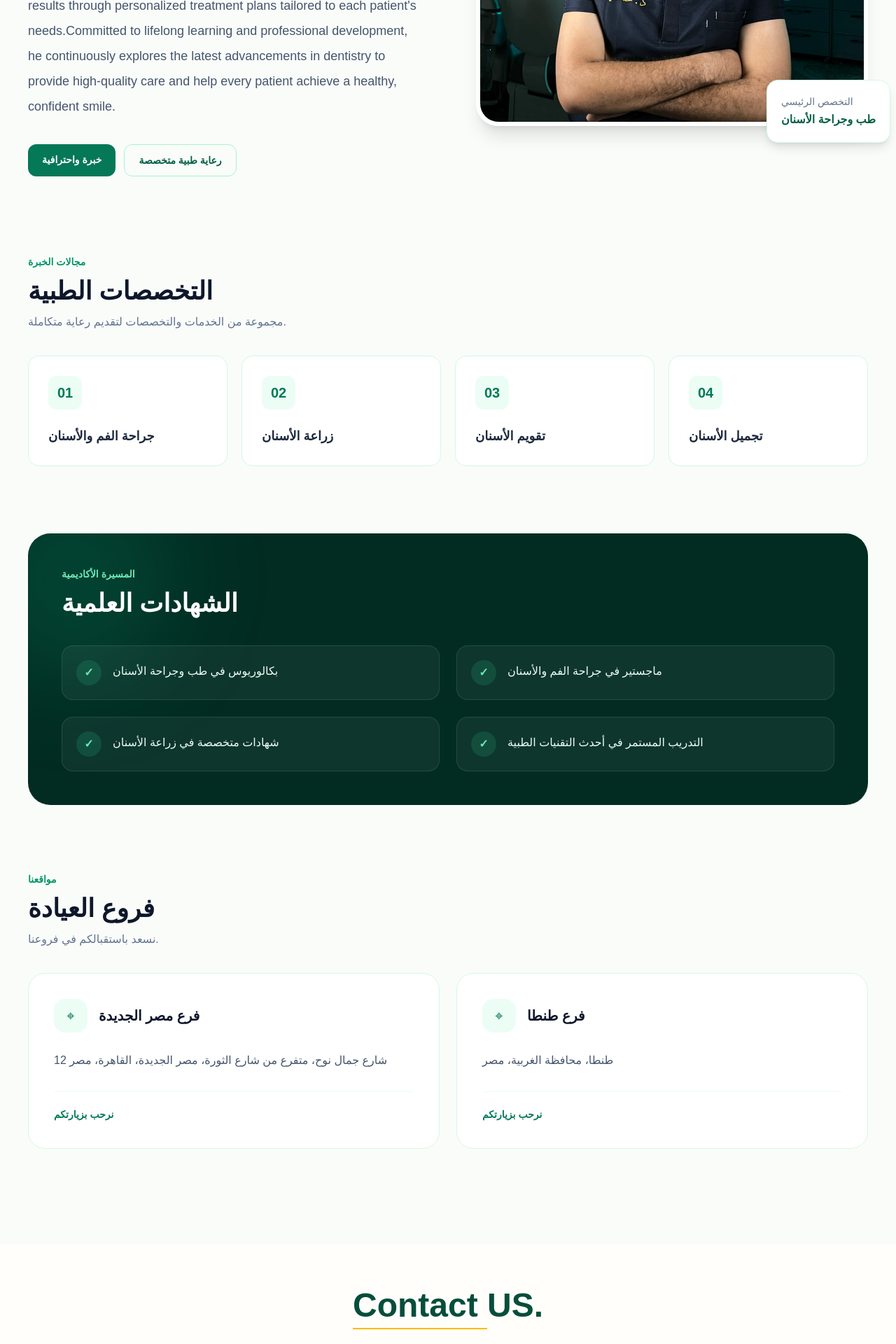
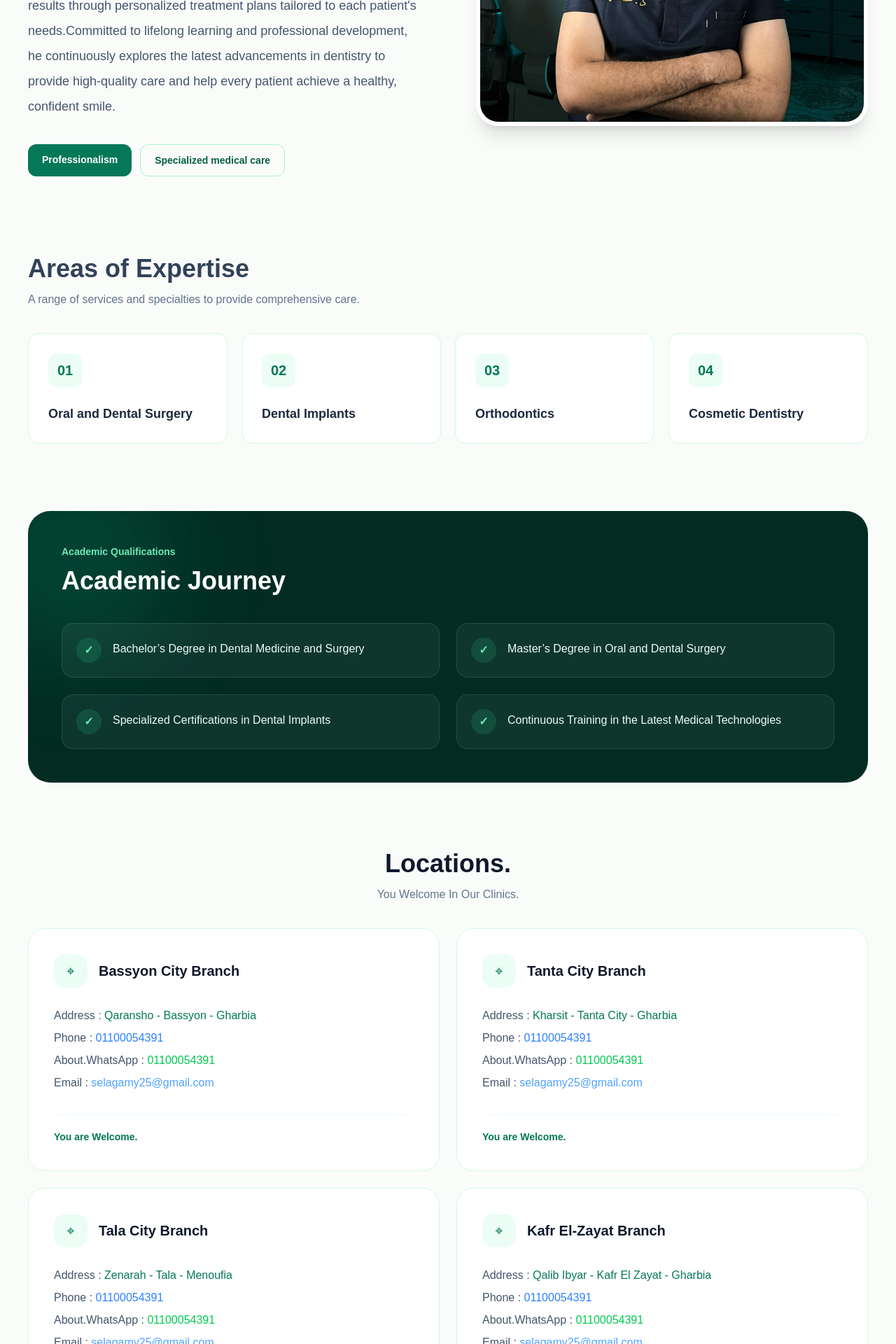
Before and after one commit to el-3agamy/Dr.MohamedYasser, a Next.js app: page /en/about in a window 1280 px wide. Shown: the part 580-2500 px from the top of the page at 70% size. Built offline with nearby package versions, Linux system fonts and the light colour scheme.

Commit message:
fea : complete all site content

```diff
--- a/src/app/[locale]/(pages)/about/page.tsx
+++ b/src/app/[locale]/(pages)/about/page.tsx
@@ -1,35 +1,19 @@
 
+import getBranchesData from '@/data/branchesData';
+import getEducationData from '@/data/educationData';
+import getSpecialtiesData from '@/data/specializatioData';
 import { useTranslations } from 'next-intl'
 import Image from 'next/image'
 import React from 'react'
 
 export default function AboutPage() {
-    const t = useTranslations("About") ;
+    const t = useTranslations("About");
+    const tt = useTranslations("Locations")
+    const educationData = getEducationData(t);
+    const specialtiesData = getSpecialtiesData(t);
+    const clinics = getBranchesData();
 
-    const specialties = [
-        "جراحة الفم والأسنان",
-        "زراعة الأسنان",
-        "تقويم الأسنان",
-        "تجميل الأسنان",
-    ]
 
-    const certificates = [
-        "بكالوريوس في طب وجراحة الأسنان",
-        "ماجستير في جراحة الفم والأسنان",
-        "شهادات متخصصة في زراعة الأسنان",
-        "التدريب المستمر في أحدث التقنيات الطبية",
-    ]
-
-    const clinics = [
-        {
-            name: "فرع مصر الجديدة",
-            address: "12 شارع جمال نوح، متفرع من شارع الثورة، مصر الجديدة، القاهرة، مصر",
-        },
-        {
-            name: "فرع طنطا",
-            address: "طنطا، محافظة الغربية، مصر",
-        },
-    ]
 
     return (
         <main
@@ -44,7 +28,7 @@ export default function AboutPage() {
                     <div className="order-2 md:order-1 space-y-7">
                         <div className="inline-flex items-center gap-2 px-4 py-2 rounded-full bg-emerald-50 border border-emerald-100 text-emerald-700 text-sm font-medium">
                             <span className="w-2 h-2 rounded-full bg-emerald-500" />
-                            تعرف على الطبيب
+                            {t("knowDr")}
                         </div>
 
                         <div className="space-y-4">
@@ -61,10 +45,10 @@ export default function AboutPage() {
 
                         <div className="flex flex-wrap gap-3 pt-2">
                             <span className="px-5 py-3 rounded-xl bg-emerald-700 text-white text-sm font-semibold">
-                                خبرة واحترافية
+                                {t("professional1")}
                             </span>
                             <span className="px-5 py-3 rounded-xl border border-emerald-200 text-emerald-800 text-sm font-semibold">
-                                رعاية طبية متخصصة
+                                {t("professional2")}
                             </span>
                         </div>
                     </div>
@@ -81,31 +65,23 @@ export default function AboutPage() {
                                 sizes="(max-width: 768px) 100vw, 50vw"
                             />
                         </div>
-                        <div className="absolute -bottom-6 -right-4 md:-right-8 bg-white shadow-lg border border-emerald-100 rounded-2xl p-5">
-                            <p className="text-sm text-slate-500">التخصص الرئيسي</p>
-                            <p className="text-emerald-800 font-bold mt-1">
-                                طب وجراحة الأسنان
-                            </p>
-                        </div>
                     </div>
                 </section>
 
                 {/* Specialties */}
                 <section className="mb-24">
                     <div className="mb-9">
-                        <p className="text-emerald-600 text-sm font-semibold mb-3">
-                            مجالات الخبرة
-                        </p>
-                        <h2 className="text-3xl md:text-4xl font-bold text-slate-900">
-                            التخصصات الطبية
+
+                        <h2 className="text-3xl md:text-4xl font-bold text-slate-700">
+                            {t("specialties.tit")}
                         </h2>
                         <p className="text-slate-500 mt-3">
-                            مجموعة من الخدمات والتخصصات لتقديم رعاية متكاملة.
+                            {t("specialties.p")}
                         </p>
                     </div>
 
                     <div className="grid grid-cols-1 sm:grid-cols-2 lg:grid-cols-4 gap-5">
-                        {specialties.map((item, index) => (
+                        {specialtiesData.map((item, index) => (
                             <div
                                 key={index}
                                 className="group p-7 bg-white border border-emerald-100 rounded-2xl hover:border-emerald-400 hover:shadow-lg hover:shadow-emerald-900/5 transition-all duration-300"
@@ -129,14 +105,14 @@ export default function AboutPage() {
 
                         <div className="relative">
                             <p className="text-emerald-300 text-sm font-semibold mb-3">
-                                المسيرة الأكاديمية
+                                {t("education.tit")}
                             </p>
                             <h2 className="text-3xl md:text-4xl font-bold mb-10">
-                                الشهادات العلمية
+                                {t("education.subTit")}
                             </h2>
 
                             <div className="grid md:grid-cols-2 gap-6">
-                                {certificates.map((item, index) => (
+                                {educationData?.map((item, index) => (
                                     <div
                                         key={index}
                                         className="flex gap-4 items-start p-5 rounded-2xl bg-white/5 border border-white/10 hover:bg-white/10 transition-colors"
@@ -157,19 +133,17 @@ export default function AboutPage() {
                 {/* Clinics */}
                 <section>
                     <div className="mb-9">
-                        <p className="text-emerald-600 text-sm font-semibold mb-3">
-                            مواقعنا
-                        </p>
-                        <h2 className="text-3xl md:text-4xl font-bold text-slate-900">
-                            فروع العيادة
+
+                        <h2 className="text-center text-3xl md:text-4xl font-bold text-slate-900">
+                           {tt("title")}
                         </h2>
-                        <p className="text-slate-500 mt-3">
-                            نسعد باستقبالكم في فروعنا.
+                        <p className="text-slate-500 mt-3 text-center">
+                           {t("welcomeToVisitMsg")}
                         </p>
                     </div>
 
                     <div className="grid md:grid-cols-2 gap-6">
-                        {clinics.map((clinic, index) => (
+                        {clinics?.map((clinic, index) => (
                             <article
                                 key={index}
                                 className="p-7 md:p-9 bg-white border border-emerald-100 rounded-3xl hover:shadow-xl hover:shadow-emerald-900/5 transition-all duration-300"
@@ -184,12 +158,30 @@ export default function AboutPage() {
                                 </div>
 
                                 <p className="text-slate-600 leading-8">
-                                    {clinic.address}
+                                  {t("Address")} : <span className='text-emerald-700'>{clinic.address}</span>
                                 </p>
 
+                                <p className="text-slate-600 leading-8">
+                                  {t("Phone")} :  <a href="tel:+201100054391" className='text-blue-500'>{clinic.phone}</a>
+                                </p>
+
+                                <p className="text-slate-600 leading-8">
+                                  {t("WhatsApp")} :  <a href="https://wa.me/201092901881" className='text-green-500'>{clinic.phone}</a>
+                                </p>
+
+                                <p className="text-slate-600 leading-8">
+                                  {t("Email")} :  <a href="" className='text-blue-400'>selagamy25@gmail.com</a>
+                                </p>
                                 <div className="mt-7 pt-5 border-t border-emerald-50">
                                     <span className="text-sm font-semibold text-emerald-700">
-                                        نرحب بزيارتكم
+                                        <a
+                                            href={clinic.mapLink}
+                                            target="_blank"
+                                            rel="noopener noreferrer"
+                                            className="hover:text-emerald-500 transition-colors"
+                                        >
+                                           {t("welcomeToVisit")}
+                                        </a>
                                     </span>
                                 </div>
                             </article>
--- a/src/app/[locale]/(pages)/contact/page.tsx
+++ b/src/app/[locale]/(pages)/contact/page.tsx
@@ -11,9 +11,9 @@ export default function ContactUsPage() {
       <main className='pt-25 bg-white'>
 
         <section className='p-25 text-center bg-gold-100 text-emerald-600'>
-            <h1 className=' font-bold text-3xl md:text-5xl mb-3'> اتصل بنا</h1>
+            <h1 className=' font-bold text-3xl md:text-5xl mb-3'>{t("callUs")}</h1>
             <p>
-            <span className=' pb-2 relative after:absolute after:w-full after:h-0.5 after:bg-amber-500 after:bottom-0 after:inset-s-0'>الفروع والتواصل</span>
+            {/* <span className=' pb-2 relative after:absolute after:w-full after:h-0.5 after:bg-amber-500 after:bottom-0 after:inset-s-0'>الفروع والتواصل</span> */}
             </p>
         </section>
 
--- /dev/null
+++ b/src/data/educationData.ts
@@ -0,0 +1,12 @@
+
+
+
+export default function  getEducationData(t :  (key: string) => string){
+    return [
+          t("education.1"),
+          t("education.2"),
+          t("education.3"),
+          t("education.4"),
+    ]
+
+}
--- /dev/null
+++ b/src/data/specializatioData.ts
@@ -0,0 +1,10 @@
+
+export default function getSpecialtiesData(t : (key : string)=>string){
+
+    return[
+        t("specialties.1"),
+        t("specialties.2"),
+        t("specialties.3"),
+        t("specialties.4"),
+    ]
+}
--- a/src/messages/ar.json
+++ b/src/messages/ar.json
@@ -21,6 +21,32 @@
     "titleRest": "نبذة عن ",
     "titleLined": "د:محمد ياسر",
     "bio": "طبيب أسنان يمتلك خبرة تمتد لأكثر من 5 سنوات في مجال طب الأسنان، مع اهتمام خاص بتقويم الأسنان وطب الأسنان التجميلي وتصميم الابتسامة وإعادة تأهيل الفم بالكامل. يحرص على الجمع بين الدقة الطبية وأحدث التقنيات لتحقيق نتائج علاجية وجمالية متميزة، مع التركيز على تقديم خطط علاجية مخصصة لكل مريض لضمان صحة الفم وجمال الابتسامة. ويؤمن بأهمية التطوير المستمر ومواكبة أحدث التطورات في طب الأسنان لتقديم رعاية احترافية وتجربة علاجية مريحة لكل مريض."
+    ,
+    "knowDr" : "تعرف على الطبيب" ,
+    "professional1" : " خبرة واحترافية",
+    "professional2" : " رعاية طبية متخصصة" ,
+    "specialties" : {
+      "tit" : " مجالات الخبرة" ,
+      "p" : "مجموعة من الخدمات والتخصصات لتقديم رعاية متكاملة." ,
+      "1" :"جراحة الفم والأسنان" ,
+      "2" : "زراعة الأسنان",
+      "3" :  "تقويم الأسنان",
+      "4" : "تجميل الأسنان"
+    } ,
+    "education" : {
+      "tit" : " الشهادات العلمية" ,
+      "subTit" : "المسيرة الأكاديمية" ,
+      "1" : "بكالوريوس في طب وجراحة الأسنان" ,
+      "2" : "ماجستير في جراحة الفم والأسنان" ,
+      "3" :"شهادات متخصصة في زراعة الأسنان",
+      "4" :  "التدريب المستمر في أحدث التقنيات الطبية"
+    } ,
+    "welcomeToVisit" : "نرحب بزيارتكم" ,
+    "welcomeToVisitMsg" : "نسعد باستقبالكم في فروعنا." ,
+     "Phone" :"هاتف " ,
+    "Address" : "عنوان " ,
+    "WhatsApp" : "واتساب ",
+    "Email" : "بريد إلكتروني "
   },
   "Smile": {
     "titleLined": "اجعل ابتسامتك",
@@ -128,7 +154,8 @@
     "fivthLocation": {
       "addressTitle": "فرع مدينة طنطا",
       "address": "محلة روح - طنطا - الغربية"
-    }
+    } ,
+    "callUs" : "اتصل بنا"
   },
   "ChatWidget": {
     "chatBotTitle": "تحدث مع المساعد الذكي",
--- a/src/messages/en.json
+++ b/src/messages/en.json
@@ -21,6 +21,33 @@
     "titleLined": "Dr.Mohamed Yasser.",
     "titleRest": "About ",
     "bio": "Dr. Mohamed Yasser is a a dedicated dentist with over 5 years of experience in dentistry, with a particular interest in orthodontics, esthetic dentistry, Digital Smile Design, and full-mouth rehabilitation.Combining clinical precision with modern dental techniques, he strives to deliver outstanding functional and aesthetic results through personalized treatment plans tailored to each patient's needs.Committed to lifelong learning and professional development, he continuously explores the latest advancements in dentistry to provide high-quality care and help every patient achieve a healthy, confident smile."
+    ,
+
+    "knowDr" : "Meet the Doctor" ,
+    "professional1" : "Professionalism" ,
+    "professional2": "Specialized medical care" ,
+    "specialties" : {
+      "tit" : "Areas of Expertise",
+      "p" : "A range of services and specialties to provide comprehensive care.",
+      "1" : "Oral and Dental Surgery",
+      "2" : "Dental Implants",
+      "3" : "Orthodontics",
+      "4" : "Cosmetic Dentistry"
+    },
+    "education" : {
+      "tit" : "Academic Qualifications",
+      "subTit" : "Academic Journey" ,
+      "1" : "Bachelor’s Degree in Dental Medicine and Surgery",
+      "2" : "Master’s Degree in Oral and Dental Surgery",
+      "3" : "Specialized Certifications in Dental Implants",
+      "4" : "Continuous Training in the Latest Medical Technologies"
+    } ,
+    "welcomeToVisit" : "You are Welcome." ,
+    "welcomeToVisitMsg" : "You Welcome In Our Clinics." ,
+    "Phone" :"Phone " ,
+    "Address" : "Address " ,
+    "WhatsApp " : "WhatsApp ",
+    "Email" : "Email "
   },
   "Smile": {
     "titleLined": "Smile",
@@ -133,7 +160,8 @@
     "fivthLocation": {
       "addressTitle": "Tanta City Branch",
       "address": "Mahalat Rouh - Tanta - Gharbia"
-    }
+    } ,
+    "callUs" : "Contact US"
   },
   "ChatWidget": {
     "chatBotTitle": "Chat with Assistant",
```
Also changed, not shown: src/data/branchesData.ts (+14 -2 lines).
